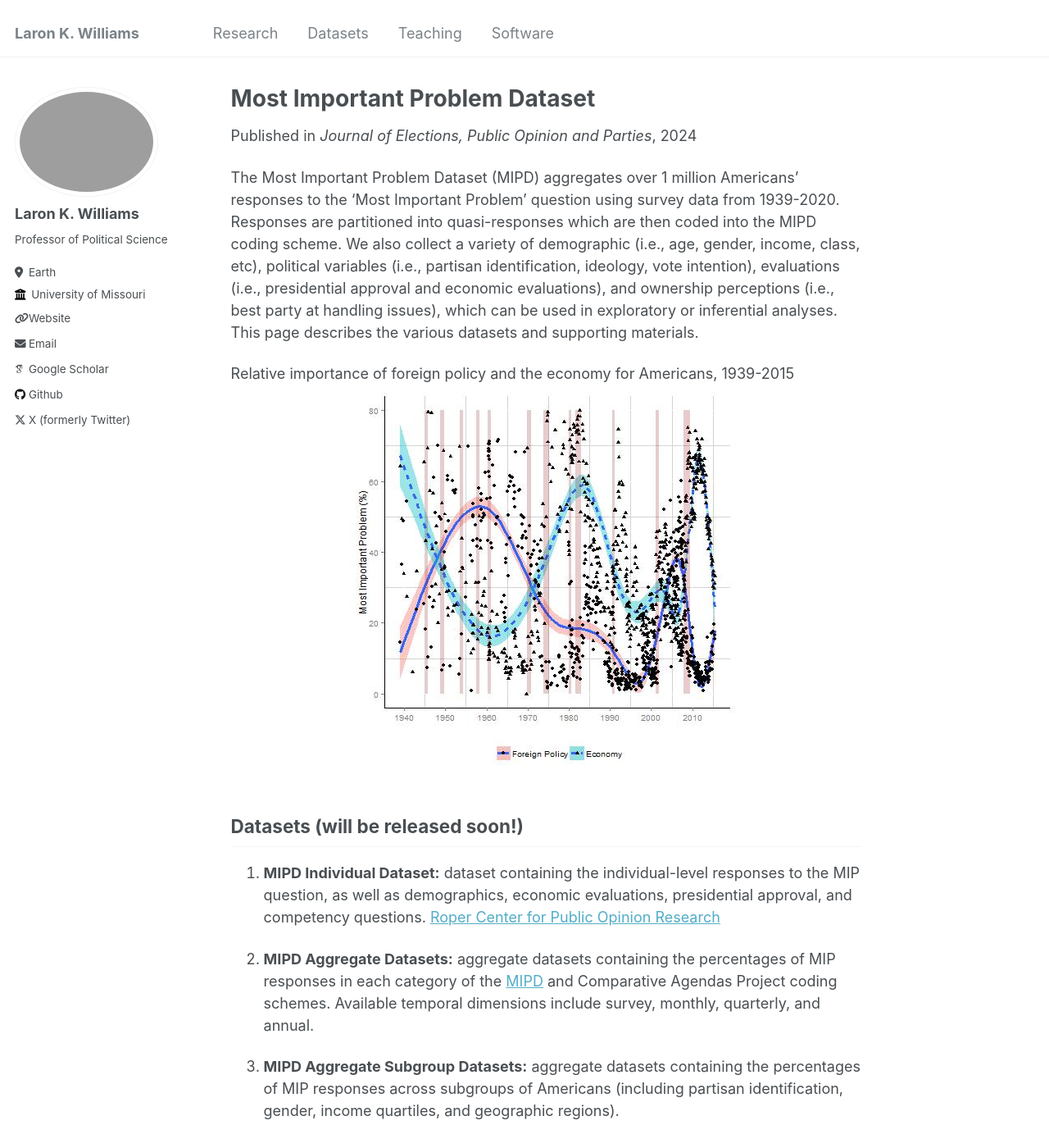
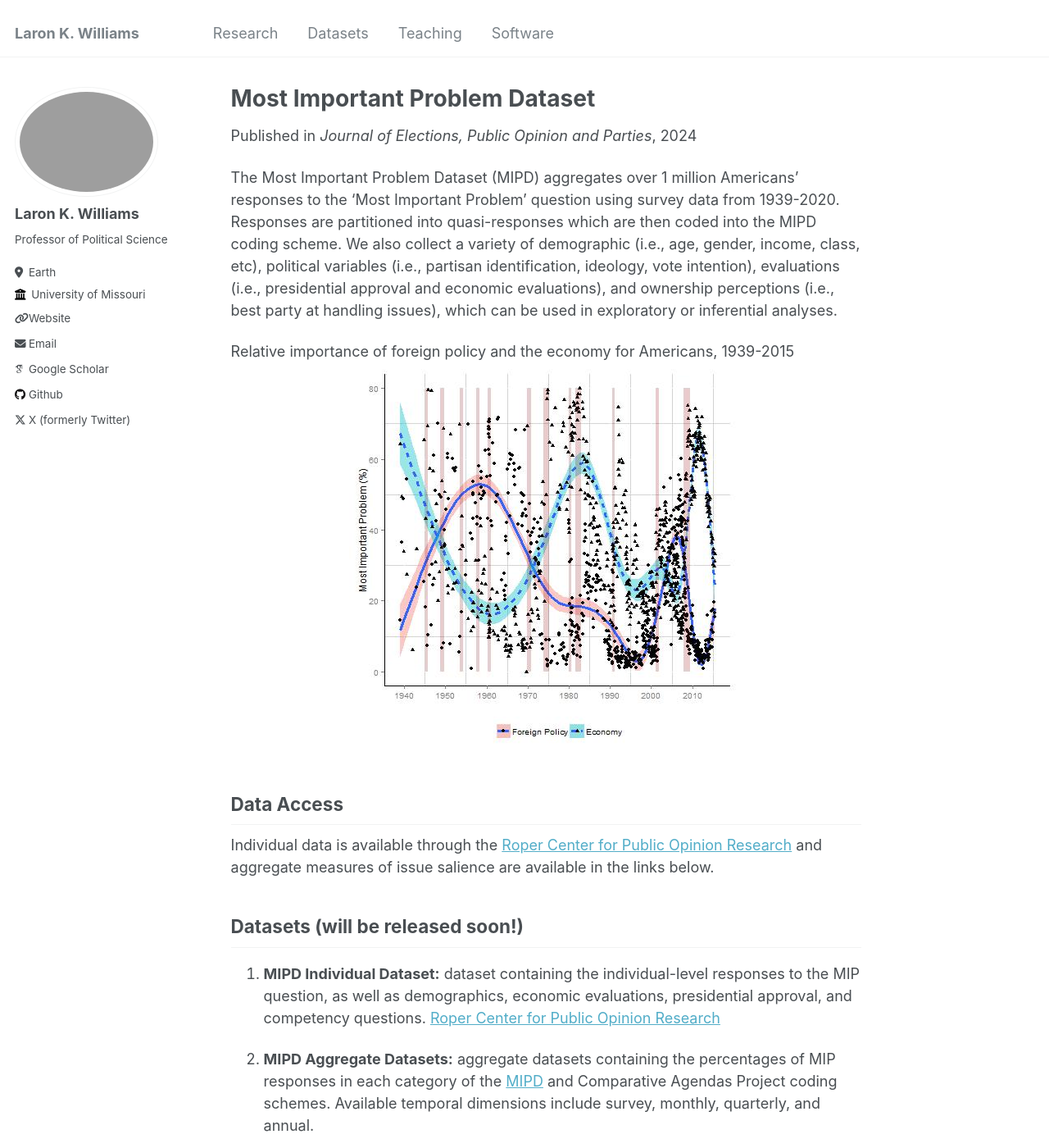
Before and after one commit to williamslaro/williamslaro.github.io, a Jekyll site: the page built from _talks/dataset2.md, in a window 1280 px wide and 1400 px high. Shown: the whole window at 82% size. Built offline with Jekyll 4.4.1, drawn with Linux system fonts in a browser that asks for light colours; some web fonts are replaced; some of the changed text lies outside the part shown.

Commit message:
Update dataset2.md

```diff
--- a/_talks/dataset2.md
+++ b/_talks/dataset2.md
@@ -8,10 +8,13 @@ date: 2024-01-01
 location: "Issue Salience in America"
 ---
 
-The Most Important Problem Dataset (MIPD) aggregates over 1 million Americans' responses to the 'Most Important Problem' question using survey data from 1939-2020. Responses are partitioned into quasi-responses which are then coded into the MIPD coding scheme. We also collect a variety of demographic (i.e., age, gender, income, class, etc), political variables (i.e., partisan identification, ideology, vote intention), evaluations (i.e., presidential approval and economic evaluations), and ownership perceptions (i.e., best party at handling issues), which can be used in exploratory or inferential analyses. This page describes the various datasets and supporting materials.
+The Most Important Problem Dataset (MIPD) aggregates over 1 million Americans' responses to the 'Most Important Problem' question using survey data from 1939-2020. Responses are partitioned into quasi-responses which are then coded into the MIPD coding scheme. We also collect a variety of demographic (i.e., age, gender, income, class, etc), political variables (i.e., partisan identification, ideology, vote intention), evaluations (i.e., presidential approval and economic evaluations), and ownership perceptions (i.e., best party at handling issues), which can be used in exploratory or inferential analyses.
 
 Relative importance of foreign policy and the economy for Americans, 1939-2015
 ![Partisanship](../images/mip2.jpg){:style="display:block; margin-left:auto; margin-right:auto"}
+
+## Data Access
+Individual data is available through the [Roper Center for Public Opinion Research](https://doi.org/10.25940/ROPER-31094159) and aggregate measures of issue salience are available in the links below.
 
 ## Datasets (will be released soon!)
 1. **MIPD Individual Dataset:** dataset containing the individual-level responses to the MIP question, as well as demographics, economic evaluations, presidential approval, and competency questions. [Roper Center for Public Opinion Research](https://doi.org/10.25940/ROPER-31094159)
```
Also changed, not shown: other parts of _talks/dataset2.md (+1 -1 lines).
